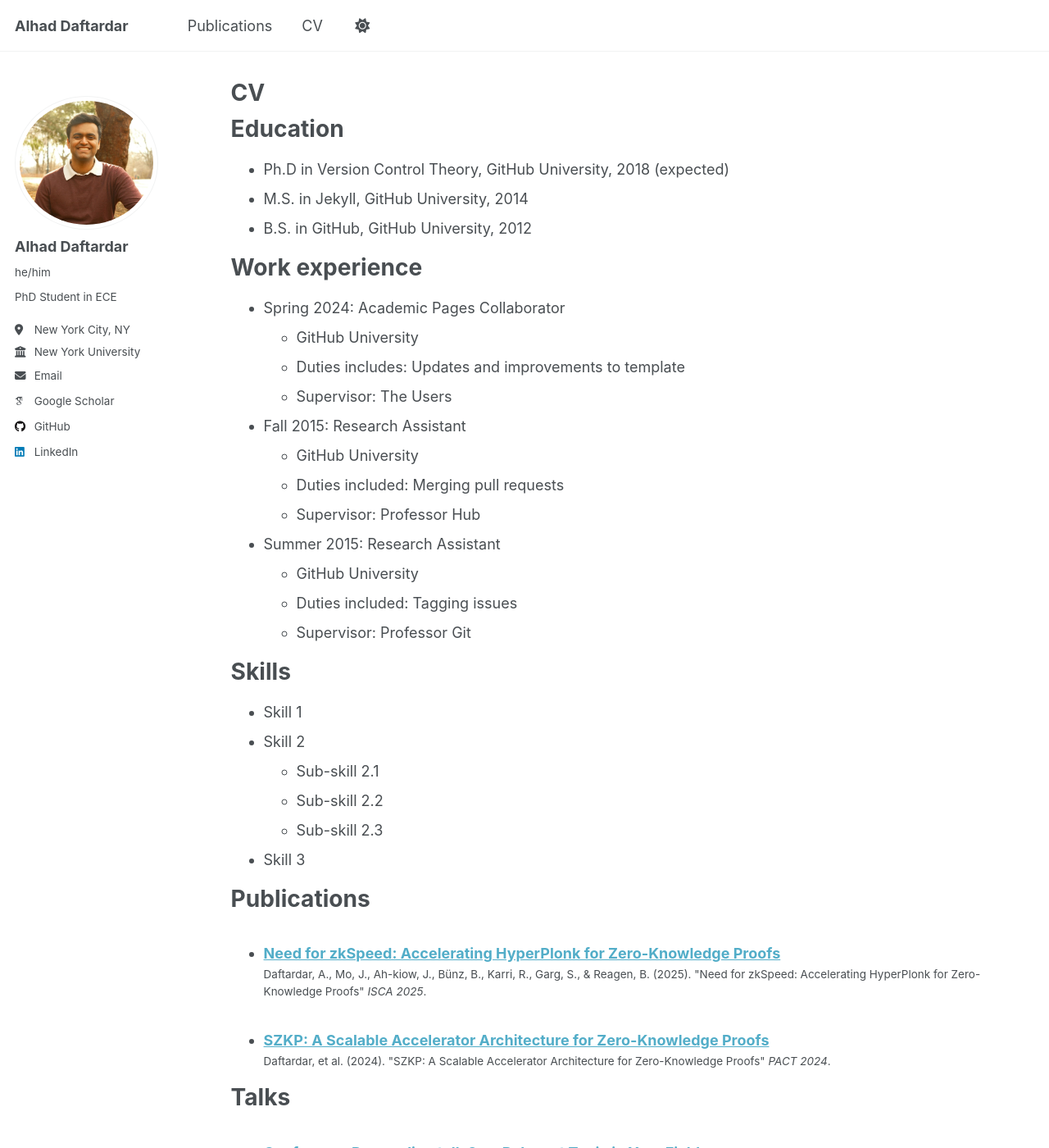
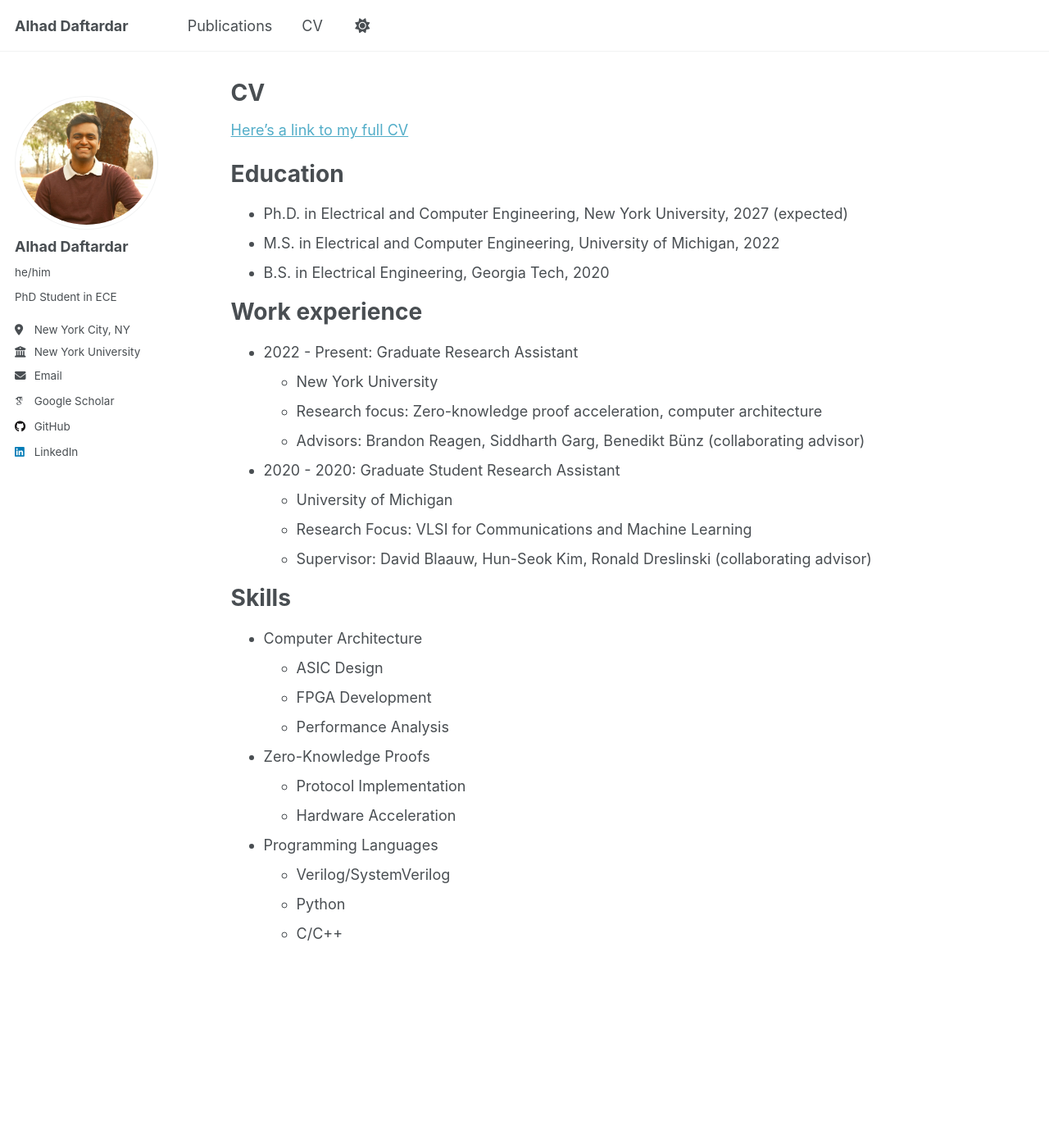
Before and after one commit to adaftardar/adaftardar.github.io, a Jekyll site: the page built from _pages/cv.md, in a window 1280 px wide and 1400 px high. Shown: the whole window at 82% size. Built offline with Jekyll 4.4.1, drawn with Linux system fonts in a browser that asks for light colours; some web fonts are replaced; a script that is not in the unit is left out; some of the changed text lies outside the part shown.

Commit message:
added cv

```diff
--- a/_config.yml
+++ b/_config.yml
@@ -11,7 +11,7 @@ locale                   : "en-US"
 site_theme               : "default" # Currently available options are "default", "air"
 title                    : "Alhad Daftardar"
 title_separator          : "-"
-name                     : &name "Alahd Daftardar"
+name                     : &name "Alhad Daftardar"
 description              : &description "Your Name's academic portfolio"   # Update this with a general description of your site, this is the default if not overridden by a page
 url                      : https://adaftardar.github.io # The base hostname & protocol for your site e.g. "https://[your GitHub username].github.io",
                                                            # or if you already have some other page hosted on Github then use "https://[your GitHub username].github.io/[Your Repo Name]"
--- a/_pages/cv.md
+++ b/_pages/cv.md
@@ -9,39 +9,41 @@ redirect_from:
 
 {% include base_path %}
 
+[Here's a link to my full CV]({{ base_path }}/files/cv.pdf)
+
 Education
 ======
-* Ph.D in Version Control Theory, GitHub University, 2018 (expected)
-* M.S. in Jekyll, GitHub University, 2014
-* B.S. in GitHub, GitHub University, 2012
+* Ph.D. in Electrical and Computer Engineering, New York University, 2027 (expected)
+* M.S. in Electrical and Computer Engineering, University of Michigan, 2022
+* B.S. in Electrical Engineering, Georgia Tech, 2020
 
 Work experience
 ======
-* Spring 2024: Academic Pages Collaborator
-  * GitHub University
-  * Duties includes: Updates and improvements to template
-  * Supervisor: The Users
+* 2022 - Present: Graduate Research Assistant
+  * New York University
+  * Research focus: Zero-knowledge proof acceleration, computer architecture
+  * Advisors: Brandon Reagen, Siddharth Garg, Benedikt Bünz (collaborating advisor)
 
-* Fall 2015: Research Assistant
-  * GitHub University
-  * Duties included: Merging pull requests
-  * Supervisor: Professor Hub
-
-* Summer 2015: Research Assistant
-  * GitHub University
-  * Duties included: Tagging issues
-  * Supervisor: Professor Git
+* 2020 - 2020: Graduate Student Research Assistant
+  * University of Michigan
+  * Research Focus: VLSI for Communications and Machine Learning
+  * Supervisor: David Blaauw, Hun-Seok Kim, Ronald Dreslinski (collaborating advisor)
 
 Skills
 ======
-* Skill 1
-* Skill 2
-  * Sub-skill 2.1
-  * Sub-skill 2.2
-  * Sub-skill 2.3
-* Skill 3
+* Computer Architecture
+  * ASIC Design
+  * FPGA Development
+  * Performance Analysis
+* Zero-Knowledge Proofs
+  * Protocol Implementation
+  * Hardware Acceleration
+* Programming Languages
+  * Verilog/SystemVerilog
+  * Python
+  * C/C++
 
-Publications
+<!-- Publications
 ======
   <ul>{% for post in site.publications reversed %}
     {% include archive-single-cv.html %}
@@ -61,4 +63,4 @@ Teaching
 
 Service and leadership
 ======
-* Currently signed in to 43 different slack teams
+* Currently signed in to 43 different slack teams -->
```
Also changed, not shown: 1 other file.
